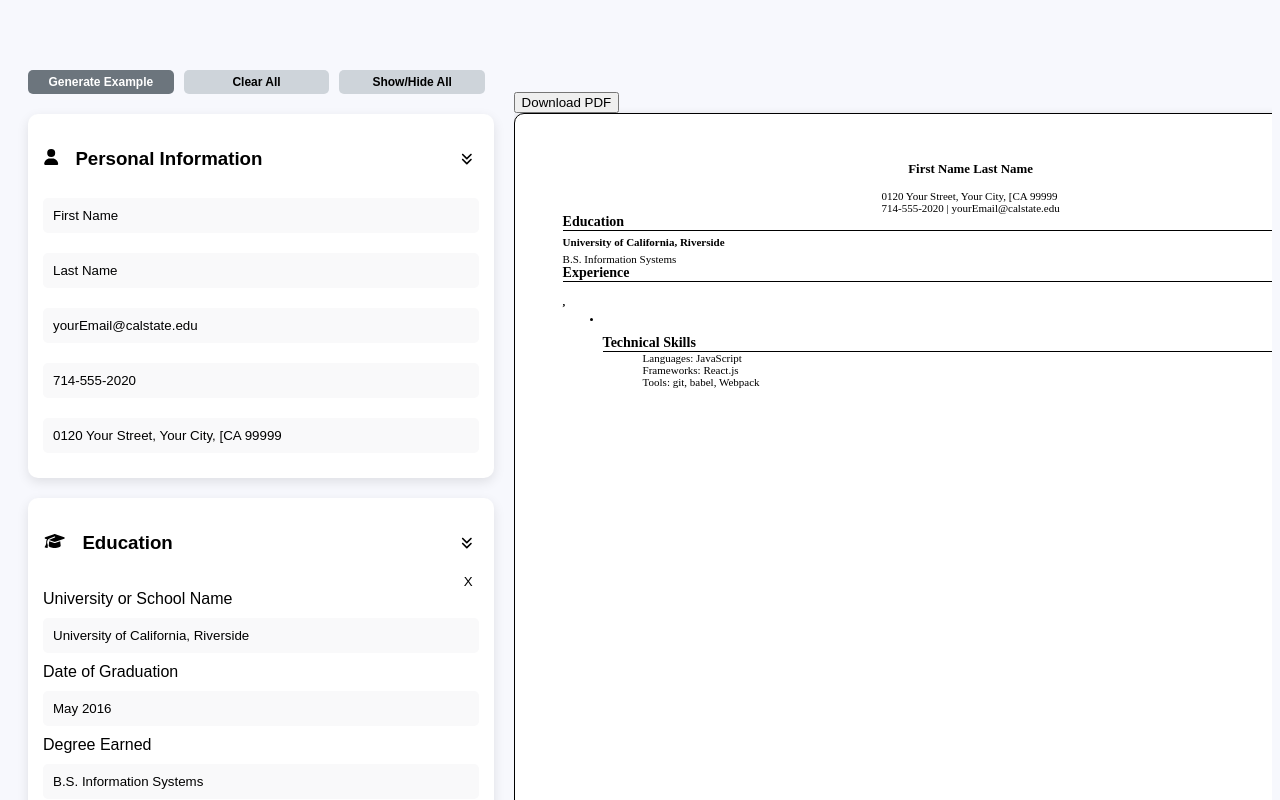
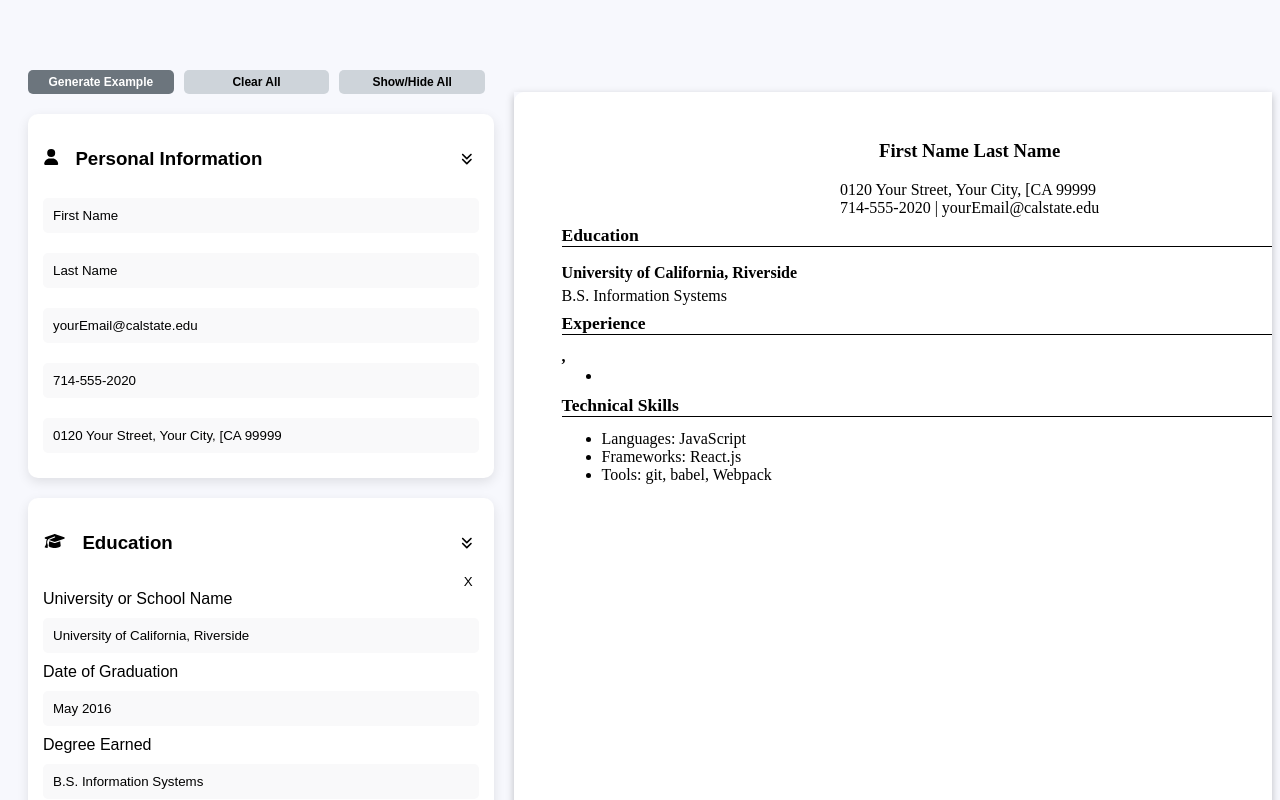
Before and after one commit to WChan95/cv-project, a React (Create React App) app: page / in a window 1280 px wide. Shown: the top 800 px of the page. Built offline with nearby package versions, Linux system fonts and the light colour scheme.

Commit message:
updated styling

```diff
--- a/src/assets/App.scss
+++ b/src/assets/App.scss
@@ -59,6 +59,7 @@ body {
     /*     grid-column-end: 6; */
     .CV_Wrapper {
        overflow: scroll;
+       box-shadow: $preview_shadow;
     }
   }
 }
--- a/src/assets/Preview.scss
+++ b/src/assets/Preview.scss
@@ -7,12 +7,12 @@ li {
 
 .cv {
   //single-line spacing defined as 120% of largest font-size?
-  border: solid black 1px;
+
   border-radius: 10px;
   background-color: white;
   padding: 0.5in;
-  font-size: 11px;
-  box-shadow: $preview_shadow;
+  font-size: 1em;
+  /* box-shadow: $preview_shadow; */
   width: 816px;
   max-width: 816px;
   height: 1056px;
@@ -24,7 +24,7 @@ li {
     flex-flow: column;
     align-items: center;
     padding: 0;
-    h3{
+    h3 {
       margin-top: 0px;
     }
   }
@@ -69,23 +69,29 @@ li {
     }
     .job_company {
       font-weight: bold;
-      font-size: 11px;
     }
     .job_Role {
       list-style: disc;
       margin-left: 0;
+    }
+    ul{
+      li{
+
+      }
     }
   }
 
   .cvTechnicalSkills {
     @extend .sections;
     width: 100%;
+
     li {
       font-weight: normal;
-      font-size: 16px;
-    }
-    span {
-      font-size: 12px;
+      font-size: 1em;
+      list-style: disc;
+      span {
+        font-size: 1em;
+      }
     }
   }
 }
@@ -98,11 +104,13 @@ li {
   padding: 0;
   margin: 0;
   width: 100%;
+  margin-bottom: .5em;
 }
 
 .sectionHeadings {
-  font-size: 14px;
+  font-size: 1.1em;
   font-weight: bold;
   width: 100%;
   border-bottom: black 1px solid;
+  margin-bottom: .7em;
 }
--- a/src/components/App.js
+++ b/src/components/App.js
@@ -8,7 +8,7 @@ import Education from "./Education";
 import Experience from "./Experience";
 import TechnicalSkills from "./TechnicalSkills";
 import { Preview } from "./Preview";
-import Menu from "./Menu";
+/* import Menu from "./Menu"; */
 import FormOptions from "./FormOptions";
 import ReactToPrint, { useReactToPrint } from "react-to-print";
 
@@ -317,7 +317,6 @@ class App extends Component {
     );
   };
 
-
   setComponentRef = (ref) => {
     this.componentRef = ref;
   };
@@ -368,6 +367,22 @@ class App extends Component {
 
         <div className="Preview">
           <div className="CV_Wrapper">
+            {/* {this.state.isLoading && <p className="indicator">onBeforeGetContent: Loading...</p>} */}
+            <div>
+            <Preview
+              ref={this.setComponentRef}
+              text={this.state.text}
+              {...this.state}
+              handleDelete={this.handleDelete}
+            />
+            </div>
+
+          </div>
+          <div className="menu">
+              {/* <Menu {...this.state} /> */}
+{/*               <button type="button" className="print_Preview">
+                Preview
+              </button> */}
               <ReactToPrint
                 content={this.reactToPrintContent}
                 documentTitle="AwesomeFileName"
@@ -377,10 +392,7 @@ class App extends Component {
                 removeAfterPrint
                 trigger={this.reactToPrintTrigger}
               />
-            {this.state.isLoading && <p className="indicator">onBeforeGetContent: Loading...</p>}
-            <Preview ref={this.setComponentRef} text={this.state.text} {...this.state} handleDelete={this.handleDelete} />
             </div>
-          <Menu {...this.state} />
         </div>
 
         {/*  <footer className="Footer">Your Footer Here</footer> */}
--- a/src/components/Menu.js
+++ b/src/components/Menu.js
@@ -16,7 +16,7 @@ class Menu extends React.PureComponent {
 
   render() {
     return (
-      <div className="menu">
+      <div>
 
  {/*        <Preview ref={el => (this.compoentRef = el)} /> */}
         <button type="button" className="print_Preview">
--- a/src/components/Preview.js
+++ b/src/components/Preview.js
@@ -3,11 +3,10 @@ import React, { Component } from "react";
 import uniqid from "uniqid";
 import "../assets/Preview.scss";
 
- export class Preview extends Component {
+export class Preview extends Component {
   constructor(props) {
     super(props);
     this.state = { ...this.props };
-
   }
   handleDelete = (event) => {
     this.props.handleDelete(event);
@@ -94,7 +93,7 @@ function WorkList(props) {
 function TechnicalSkillsList(props) {
   const { skills } = props;
   return (
-    <ul className="cvTechnicalSkill">
+    <ul className="cvTechnicalSkills">
       <div className="sectionHeadings">
         <span>Technical Skills</span>
       </div>
@@ -106,7 +105,9 @@ function TechnicalSkillsList(props) {
         <li>
           <span>Frameworks: {skills.frameworks_libraries}</span>
         </li>
-        <li>Tools: {skills.tools}</li>
+        <li>
+          <span>Tools: {skills.tools}</span>
+        </li>
       </ul>
     </ul>
   );
```
Lines whose indentation alone changed are shown as unchanged.
